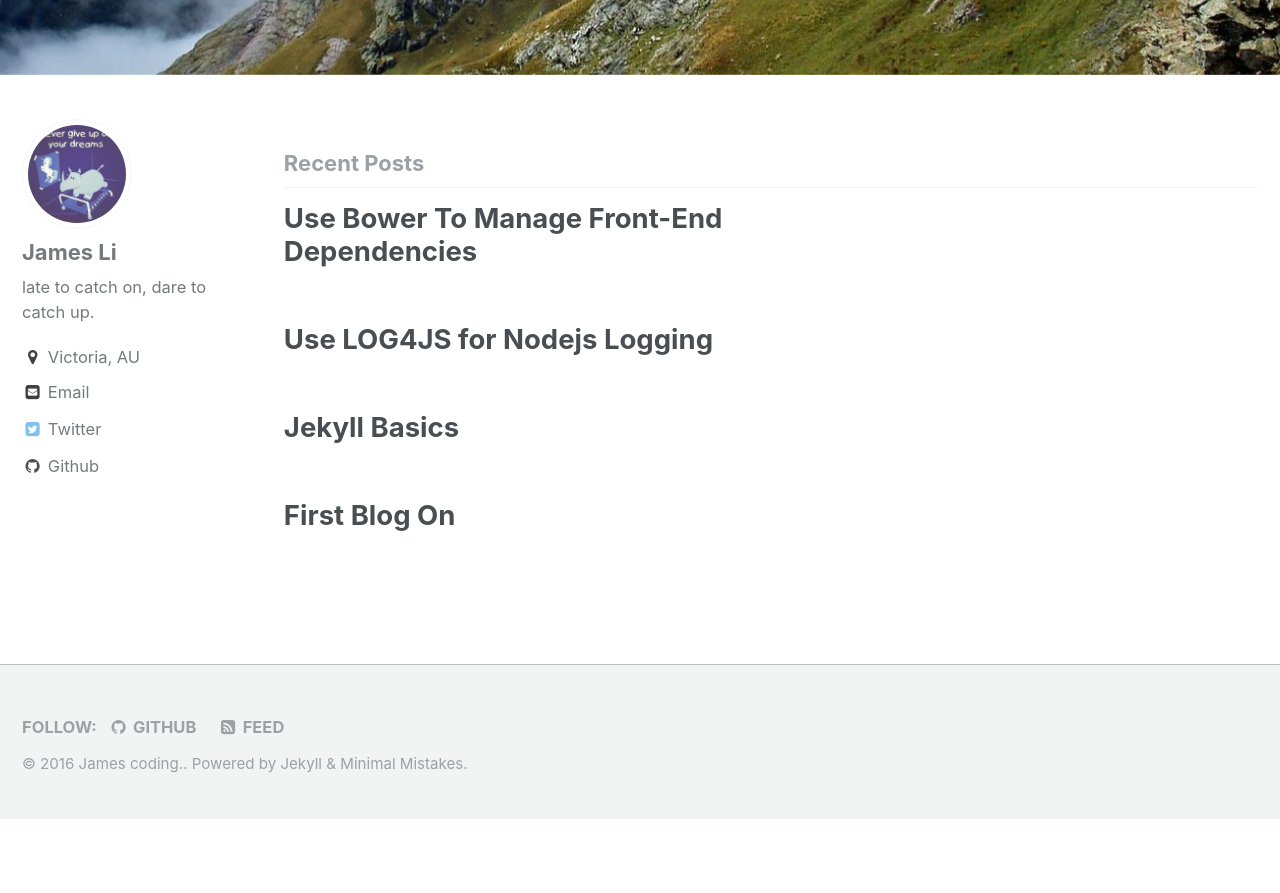
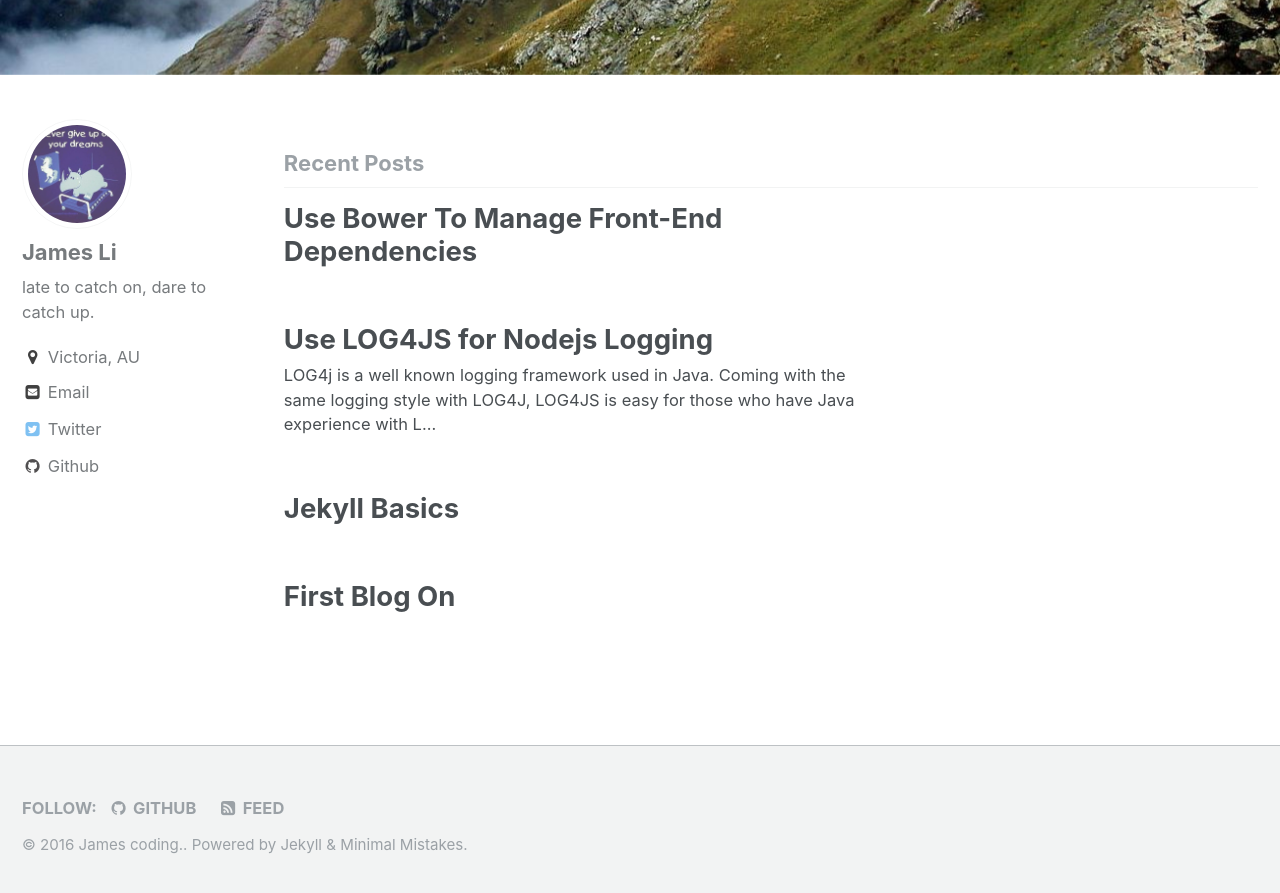
Before and after one commit to Jianli03/Jianli03.github.io, a Jekyll site: the page built from index.html, in a window 1280 px wide and 900 px high, scrolled down 518 px. Shown: the top 893 px of the window. Built offline with Jekyll 4.4.1, drawn with Linux system fonts in a browser that asks for light colours; the list of posts is cut into pages by our own code; before the commit the page ends 1337 px from its top, so only the background shows below that.

Commit message:
{{ post.excerpt }}

```diff
--- a/_posts/2016-8-10-nodejs-log-managment-with-log4js.md
+++ b/_posts/2016-8-10-nodejs-log-managment-with-log4js.md
@@ -7,10 +7,11 @@ comments: true
 share: true
 category: nodejs
 tags: [logging, log4js]
+
+excerpt: LOG4j is a well known logging framework used in Java. Coming with the same logging style with LOG4J, LOG4JS is easy for those who have Java experience with LOG4J to get started with.
 ---
 
 {% include base_path %}
-
 
 
 LOG4j is a well known logging framework used in Java. Coming with the same logging style with LOG4J, LOG4JS is easy for those who have Java experience with LOG4J to get started with.
--- a/index.html
+++ b/index.html
@@ -5,3 +5,4 @@ author_profile: true
 header:
   image: /assets/images/1280px-Mount_Korab_Republic_of_Macedonia.jpg
 ---
+{{ post.excerpt }}
```
